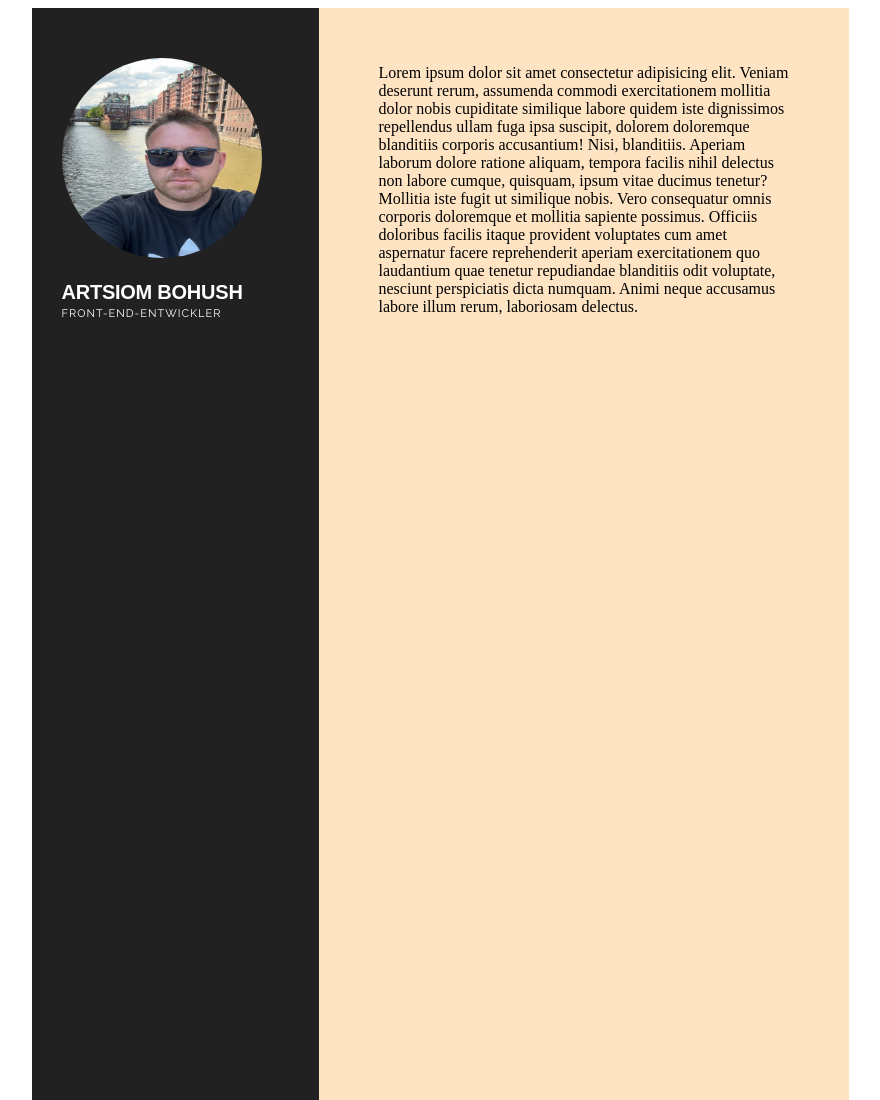
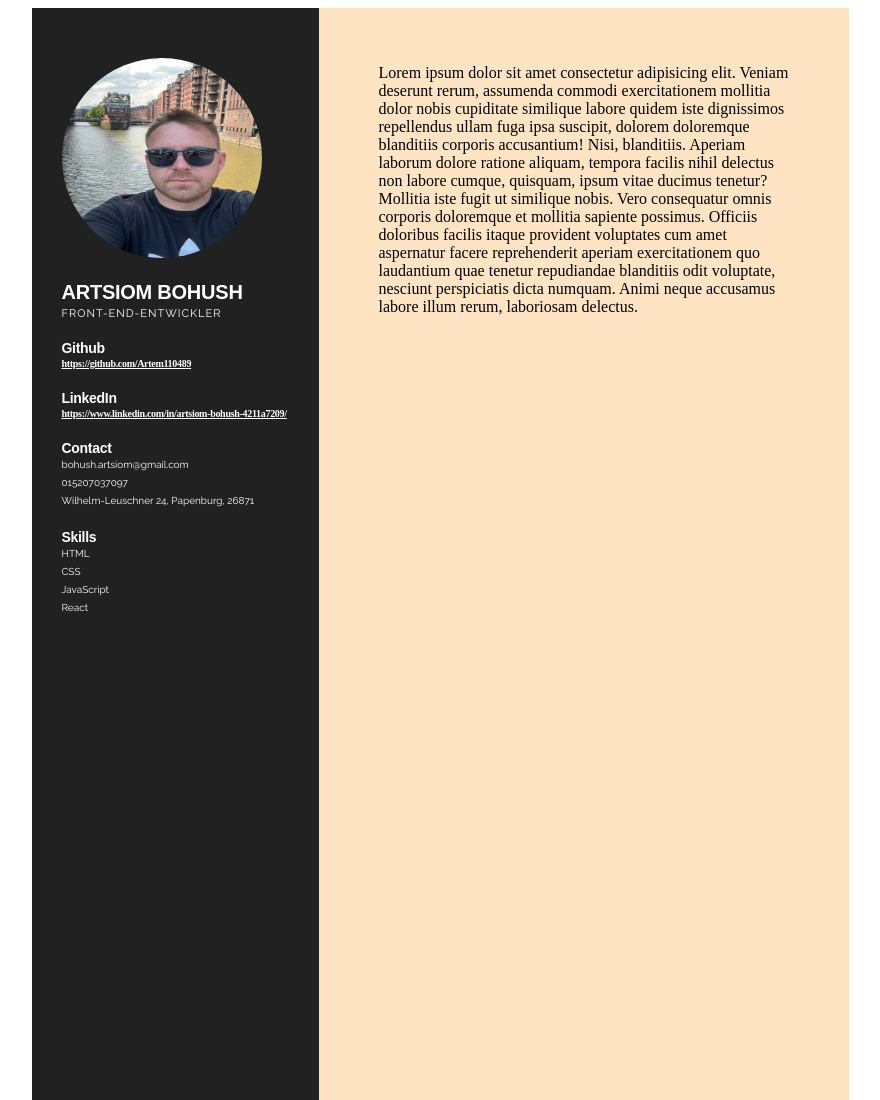
Before and after one commit to Artem110489/CV, a plain HTML site: page index.html in a window 1280 px wide. Shown: the top 1100 px of the page, without its empty margins (208-1088 px from the left). Drawn offline with Linux system fonts and the light colour scheme; a web font is replaced by a local one.

Commit message:
Comlete Black Part

```diff
--- a/index.html
+++ b/index.html
@@ -6,11 +6,13 @@
     <meta name="viewport" content="width=device-width, initial-scale=1.0" />
     <title>Document</title>
     <link rel="stylesheet" href="style.css" />
-    <link rel="stylesheet" href="https://use.typekit.net/qpr1unf.css">
-    <link rel="preconnect" href="https://fonts.googleapis.com">
-<link rel="preconnect" href="https://fonts.gstatic.com" crossorigin>
-<link href="https://fonts.googleapis.com/css2?family=Raleway&display=swap" rel="stylesheet">
-
+    <link rel="stylesheet" href="https://use.typekit.net/qpr1unf.css" />
+    <link rel="preconnect" href="https://fonts.googleapis.com" />
+    <link rel="preconnect" href="https://fonts.gstatic.com" crossorigin />
+    <link
+      href="https://fonts.googleapis.com/css2?family=Raleway&display=swap"
+      rel="stylesheet"
+    />
   </head>
   <body>
     <div class="resume">
@@ -25,12 +27,49 @@
           />
         </div>
 
-        <div class="nameAndTitle">
+        <div class="infoBlock">
           <span class="profileName">Artsiom Bohush</span>
-          <br>
+          <br />
           <span class="jobDescription"> Front-End-Entwickler </span>
         </div>
 
+        <div class="infoBlock">
+          <div class="blockTitle">Github</div>
+
+          <div class="link">
+            <a href="https://github.com/Artem110489"
+              >https://github.com/Artem110489</a
+            >
+          </div>
+        </div>
+
+        <div class="infoBlock">
+          <div class="blockTitle">LinkedIn</div>
+          <div class="link">
+            <a href="https://www.linkedin.com/in/artsiom-bohush-4211a7209/"
+              >https://www.linkedin.com/in/artsiom-bohush-4211a7209/</a
+            >
+          </div>
+        </div>
+
+        <div class="infoBlock">
+          <div class="blockTitle">Contact</div>
+          <div class="list">
+            <span>bohush.artsiom@gmail.com</span>
+            <span>015207037097</span>
+            <span>Wilhelm-Leuschner 24, Papenburg, 26871</span>
+          </div>
+        </div>
+
+        <div class="infoBlock">
+          <div class="blockTitle">Skills</div>
+          <div class="list">
+            <span>HTML</span>
+            <span>CSS</span>
+            <span>JavaScript</span>
+            <span>React</span>
+          </div>
+        </div>
       </div>
 
       <div class="whitePart">
--- a/style.css
+++ b/style.css
@@ -1,15 +1,15 @@
-body{
-    display: flex ;
+body {
+    display: flex;
     justify-content: center;
     align-items: center;
     width: 100%;
 }
 
-.resume{
+.resume {
     display: flex;
 }
 
-.blackPart{
+.blackPart {
     color: white;
     width: 227px;
     background-color: #212121;
@@ -18,27 +18,27 @@ body{
     align-items: flex-start;
     padding: 0px;
     gap: 20px;
-    padding-left:30px;
+    padding-left: 30px;
     padding-right: 30px;
     padding-top: 50px;
 }
 
-.whitePart{
+.whitePart {
     height: 1234px;
     display: flex;
     flex-direction: column;
     align-items: flex-start;
-    padding:  40px 60px;
+    padding: 40px 60px;
     width: 410px;
     background-color: bisque;
 }
 
-.profilePhoto{
+.profilePhoto {
     border-radius: 50%;
 }
 
-.profileName{
-    font-family: josefin-sans,sans-serif;
+.profileName {
+    font-family: josefin-sans, sans-serif;
     font-weight: 700;
     font-size: 20px;
     line-height: 20px;
@@ -47,7 +47,7 @@ body{
     text-transform: uppercase;
 }
 
-.jobDescription{
+.jobDescription {
     font-family: 'Raleway';
     font-style: normal;
     font-weight: 400;
@@ -57,3 +57,38 @@ body{
     text-transform: uppercase;
     color: #FFFFFF;
 }
+
+.infoBlock {}
+
+.blockTitle {
+    font-family: josefin-sans, sans-serif;
+    font-weight: 700;
+    font-size: 14px;
+    line-height: 15px;
+    letter-spacing: -0.3px;
+}
+
+.link {
+    font-family: 'Josefin Sans';
+    font-weight: 700;
+    font-size: 10px;
+    line-height: 15px;
+    letter-spacing: -0.3px;
+}
+
+a {
+    color: #FFFFFF;
+}
+
+.list {
+    display: flex;
+    flex-direction: column;
+}
+
+.list>span {
+    font-family: 'Raleway';
+    font-style: normal;
+    font-weight: 400;
+    font-size: 10px;
+    line-height: 18px;
+}
```
